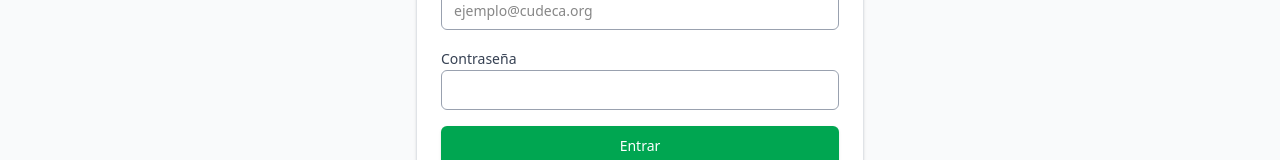
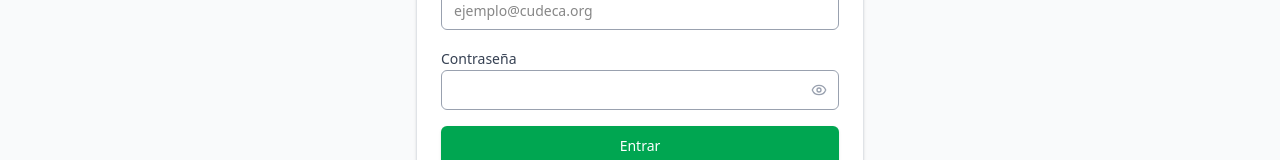
Before and after one commit to rst-112/cudeca-frontend, a React (Vite) app: page /login in a window 1280 px wide. Shown: the part 272-432 px from the top of the page. Built offline with nearby package versions, Linux system fonts and the light colour scheme.

Commit message:
feat: añadir botón para mostrar/ocultar contraseña en el componente Input

```diff
--- a/src/components/ui/Input.tsx
+++ b/src/components/ui/Input.tsx
@@ -1,18 +1,47 @@
 import * as React from "react"
 import { cn } from "../../lib/utils"
+import { Eye, EyeOff } from "lucide-react"
 
 export interface InputProps
     extends React.InputHTMLAttributes<HTMLInputElement> { }
 
 const Input = React.forwardRef<HTMLInputElement, InputProps>(
     ({ className, type, ...props }, ref) => {
+        const [showPassword, setShowPassword] = React.useState(false)
+        const isPasswordType = type === "password"
+
+        // Clases base compartidas
+        const baseClasses = "flex h-10 w-full rounded-md border border-cudeca-gris-borde bg-white px-3 py-2 text-sm ring-offset-white file:border-0 file:bg-transparent file:text-sm file:font-medium placeholder:text-cudeca-gris-claro focus-visible:outline-none focus-visible:ring-2 focus-visible:ring-cudeca-verde focus-visible:ring-offset-2 disabled:cursor-not-allowed disabled:bg-cudeca-gris-disabled/20 disabled:opacity-50"
+
+        if (isPasswordType) {
+            return (
+                <div className="relative">
+                    <input
+                        type={showPassword ? "text" : "password"}
+                        className={cn(baseClasses, "pr-10", className)}
+                        ref={ref}
+                        {...props}
+                    />
+                    <button
+                        type="button"
+                        onClick={() => setShowPassword(!showPassword)}
+                        className="absolute right-3 top-1/2 -translate-y-1/2 text-gray-400 hover:text-gray-600 focus:outline-none"
+                        tabIndex={-1}
+                    >
+                        {showPassword ? (
+                            <EyeOff className="h-4 w-4" />
+                        ) : (
+                            <Eye className="h-4 w-4" />
+                        )}
+                    </button>
+                </div>
+            )
+        }
+
         return (
             <input
                 type={type}
-                className={cn(
-                    "flex h-10 w-full rounded-md border border-cudeca-gris-borde bg-white px-3 py-2 text-sm ring-offset-white file:border-0 file:bg-transparent file:text-sm file:font-medium placeholder:text-cudeca-gris-claro focus-visible:outline-none focus-visible:ring-2 focus-visible:ring-cudeca-verde focus-visible:ring-offset-2 disabled:cursor-not-allowed disabled:bg-cudeca-gris-disabled/20 disabled:opacity-50",
-                    className
-                )}
+                className={cn(baseClasses, className)}
                 ref={ref}
                 {...props}
             />
```
